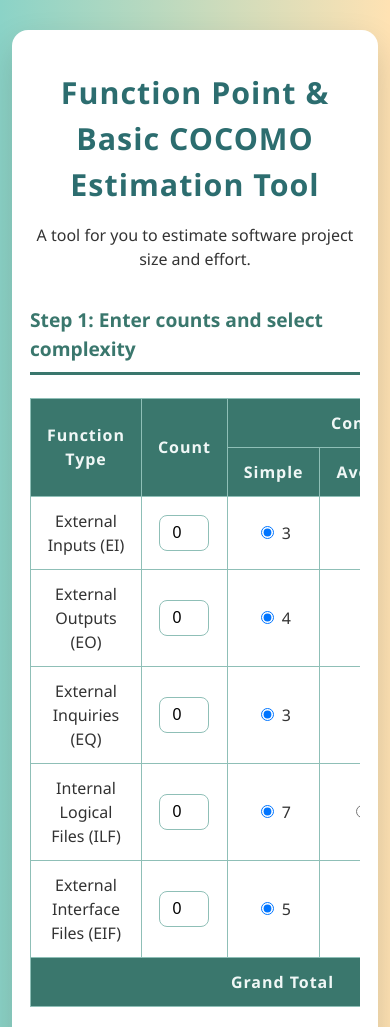
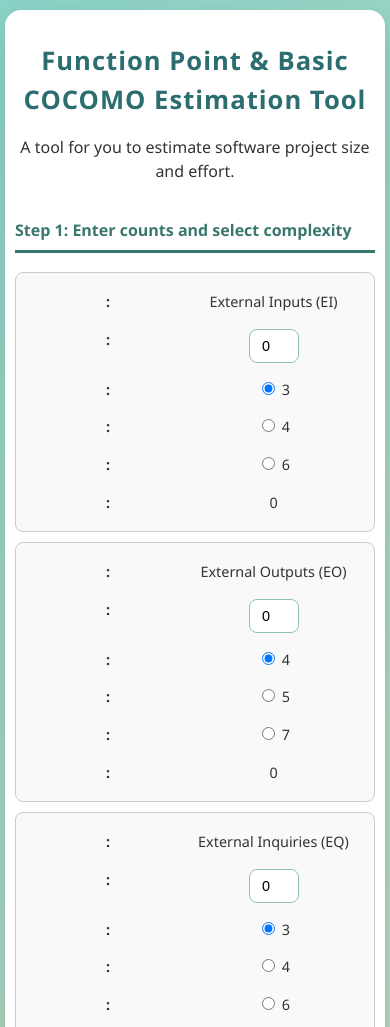
Before and after one commit to lesliefdo08/FP-Cocomo, a plain HTML site: page index.html in a window 390 px wide. Shown: the top 1027 px of the page. Drawn offline with Linux system fonts and the light colour scheme.

Commit message:
Refactor style.css for better layout and responsiveness
Updated CSS styles for improved responsiveness and design consistency.

```diff
--- a/style.css
+++ b/style.css
@@ -1,177 +1,175 @@
-* {
-  box-sizing: border-box;
-}
+* { box-sizing: border-box; }
+
 body {
   font-family: 'Segoe UI', Tahoma, Geneva, Verdana, sans-serif;
   margin: 0; padding: 0;
-  background: linear-gradient(to right, #8bd3c7, #ffe2b3);
-  color: #333;
-  line-height: 1.5;
+  background: linear-gradient(135deg, #8bd3c7, #ffe2b3);
+  color: #333; line-height: 1.5;
 }
+
 .container {
-  max-width: 900px;
-  margin: 40px auto;
-  background: white;
-  border-radius: 16px;
+  max-width: 900px; margin: 40px auto;
+  background: white; border-radius: 16px;
   padding: 30px 35px 45px;
-  box-shadow: 0 15px 35px rgba(0, 0, 0, 0.15);
-  transition: box-shadow 0.3s ease;
+  box-shadow: 0 15px 35px rgba(0,0,0,0.15);
+  transition: box-shadow 0.3s;
 }
-.container:hover {
-  box-shadow: 0 20px 50px rgba(0, 0, 0, 0.25);
+.container:hover { box-shadow: 0 20px 50px rgba(0,0,0,0.25); }
+
+header, footer { text-align: center; margin-bottom: 35px; }
+
+h1 {
+  color: #2c6d6f; margin-bottom: 0.3em;
+  font-size: 2.4rem; font-weight: 700; letter-spacing: 1px;
 }
-header, footer {
-  text-align: center;
-  margin-bottom: 35px;
+
+h2 {
+  color: #3a776d; margin-bottom: 1.2em;
+  border-bottom: 3px solid #3a776d; padding-bottom: 8px;
+  font-weight: 600; font-size: 1.4rem;
 }
-h1 {
-  color: #2c6d6f;
-  margin-bottom: 0.3em;
-  font-size: 2.4rem;
-  font-weight: 700;
-  letter-spacing: 1px;
+
+.table-container { width: 100%; overflow-x: auto; }
+.table-container::-webkit-scrollbar { height: 8px; }
+.table-container::-webkit-scrollbar-thumb { background: #3a776d; border-radius: 4px; }
+
+table {
+  width: 100%; border-collapse: collapse;
+  margin-bottom: 1.8em; font-size: 1rem;
 }
-h2 {
-  color: #3a776d;
-  margin-bottom: 1.2em;
-  border-bottom: 3px solid #3a776d;
-  padding-bottom: 8px;
-  font-weight: 600;
-  font-size: 1.4rem;
+
+th, td {
+  border: 1.5px solid #8fbfb7; padding: 12px 16px;
+  text-align: center; vertical-align: middle;
+  transition: background-color 0.3s;
 }
-table {
-  width: 100%;
-  border-collapse: collapse;
-  margin-bottom: 1.8em;
-  font-size: 1rem;
+
+th {
+  background: #3a776d; color: #f0f7f6;
+  letter-spacing: 0.06em; font-weight: 700;
 }
-th, td {
-  border: 1.5px solid #8fbfb7;
-  padding: 12px 16px;
-  text-align: center;
-  vertical-align: middle;
-  transition: background-color 0.3s ease;
-}
-th {
-  background-color: #3a776d;
-  color: #f0f7f6;
-  letter-spacing: 0.06em;
-  font-weight: 700;
-}
-tbody tr:hover td {
-  background-color: #daf1ec;
-}
+
+tbody tr:hover td { background: #daf1ec; }
+
 input[type=number] {
-  width: 65px;
-  padding: 8px 10px;
-  border-radius: 8px;
-  border: 1.8px solid #8fbfb7;
-  font-size: 1.1rem;
-  text-align: center;
-  transition: border-color 0.25s ease;
+  width: 65px; padding: 8px 10px;
+  border-radius: 8px; border: 1.8px solid #8fbfb7;
+  font-size: 1.1rem; text-align: center;
+  transition: border-color 0.25s;
 }
 input[type=number]:focus {
-  border-color: #308072;
-  outline: none;
-  box-shadow: 0 0 8px rgba(48, 128, 114, 0.6);
+  border-color: #308072; outline: none;
+  box-shadow: 0 0 8px rgba(48,128,114,0.6);
 }
+
 .gsc-container {
-  display: grid;
-  grid-template-columns: repeat(auto-fill, minmax(350px, 1fr));
-  gap: 18px;
-  margin-bottom: 25px;
-  font-weight: 600;
+  display: grid; grid-template-columns: repeat(auto-fill, minmax(350px, 1fr));
+  gap: 18px; margin-bottom: 25px; font-weight: 600;
 }
+
 .gsc-container div {
-  background: #d3f0e5;
-  border-radius: 12px;
-  padding: 15px 20px;
-  border: 2px solid #86bcb2;
+  background: #d3f0e5; border-radius: 12px;
+  padding: 15px 20px; border: 2px solid #86bcb2;
   box-shadow: inset 0 2px 6px #a0d3c6;
-  transition: background-color 0.3s ease;
+  transition: background-color 0.3s;
 }
-.gsc-container div:hover {
-  background-color: #b0e1d7;
-}
+.gsc-container div:hover { background: #b0e1d7; }
+
 select {
-  width: 100%;
-  max-width: 320px;
-  font-size: 1.15rem;
-  padding: 10px 14px;
-  border-radius: 12px;
-  border: 2px solid #8fbfb7;
-  outline: none;
-  margin-top: 10px;
-  box-shadow: 0 0 6px transparent;
-  transition: border-color 0.3s ease, box-shadow 0.3s ease;
-  cursor: pointer;
+  width: 100%; max-width: 320px; font-size: 1.15rem;
+  padding: 10px 14px; border-radius: 12px;
+  border: 2px solid #8fbfb7; outline: none;
+  margin-top: 10px; cursor: pointer;
+  transition: border-color 0.3s, box-shadow 0.3s;
 }
 select:focus {
   border-color: #308072;
-  box-shadow: 0 0 12px rgba(48, 128, 114, 0.7);
+  box-shadow: 0 0 12px rgba(48,128,114,0.7);
 }
+
 button {
-  font-weight: 700;
-  background-color: #2c6d6f;
-  color: white;
-  font-size: 1.4rem;
-  padding: 14px 44px;
-  border-radius: 14px;
-  border: none;
-  cursor: pointer;
-  margin-top: 18px;
-  letter-spacing: 0.04em;
-  box-shadow: 0 6px 18px rgba(44, 109, 111, 0.45);
-  transition: background-color 0.4s ease, box-shadow 0.4s ease;
+  font-weight: 700; background: #2c6d6f; color: white;
+  font-size: 1.4rem; padding: 14px 44px;
+  border-radius: 14px; border: none; cursor: pointer;
+  margin: 24px auto 0; display: block;
+  min-width: 250px; letter-spacing: 0.04em;
+  box-shadow: 0 6px 18px rgba(44,109,111,0.45);
+  transition: all 0.4s;
 }
 button:hover {
-  background-color: #19554f;
-  box-shadow: 0 9px 26px rgba(25, 85, 79, 0.7);
+  background: #19554f;
+  box-shadow: 0 9px 26px rgba(25,85,79,0.7);
+  transform: translateY(-2px);
 }
+button:active {
+  transform: translateY(0);
+  box-shadow: 0 4px 12px rgba(44,109,111,0.6);
+}
+
 .results {
-  background: #e5f5f1;
-  color: #064946;
-  font-family: 'Courier New', Courier, monospace;
-  padding: 26px 32px;
-  border-radius: 14px;
+  background: #e5f5f1; color: #064946;
+  font-family: 'Courier New', monospace;
+  padding: 26px 32px; border-radius: 14px;
   box-shadow: inset 0 0 26px #9fddd3;
-  white-space: pre-wrap;
-  margin-top: 38px;
+  white-space: pre-wrap; margin-top: 38px;
   font-size: 1.1rem;
 }
-@media (max-width: 700px) {
-  .container {
-    margin: 30px 12px;
-    padding: 20px 18px 30px;
-  }
-  h1 {
-    font-size: 1.9rem;
-  }
-  h2 {
-    font-size: 1.2rem;
-  }
-  input[type=number] {
-    width: 50px;
-    font-size: 1rem;
-  }
-  select {
-    max-width: 100%;
-  }
-  .gsc-container {
-    grid-template-columns: 1fr;
-  }
+
+.hidden { display: none; }
+
+.loc-per-fp {
+  margin-top: 10px; display: flex;
+  align-items: center; gap: 8px; flex-wrap: wrap;
+  font-size: 0.98em;
 }
 
-section form table {
-  width: 100%;
-  overflow-x: auto;
-  display: block;
+.loc-per-fp input[type=number] {
+  width: 80px; margin-left: 6px;
 }
 
-section form table::-webkit-scrollbar {
-  height: 8px;
+.loc-per-fp .hint {
+  font-weight: 400; font-size: 0.9rem; color: #466d65;
 }
-section form table::-webkit-scrollbar-thumb {
-  background-color: #3a776d;
-  border-radius: 4px;
+
+/* Responsive Design */
+@media (max-width: 900px) {
+  .container { margin: 20px 10px; padding: 25px 20px 35px; }
+  h1 { font-size: 2rem; }
+  table { font-size: 0.9rem; }
+  th, td { padding: 8px 12px; }
 }
+
+@media (max-width: 768px) {
+  .container { padding: 20px 15px 30px; }
+  h1 { font-size: 1.8rem; }
+  h2 { font-size: 1.1rem; }
+
+  table, thead, tbody, th, td, tr { display: block; }
+  thead tr { position: absolute; top: -9999px; left: -9999px; }
+  tr {
+    border: 1px solid #ccc; margin-bottom: 10px;
+    padding: 10px; border-radius: 8px; background: #f9f9f9;
+  }
+  td {
+    border: none; position: relative; padding-left: 50%;
+  }
+  td:before {
+    content: attr(data-label) ": ";
+    position: absolute; left: 6px; width: 45%;
+    padding-right: 10px; white-space: nowrap; font-weight: bold;
+  }
+
+  .gsc-container { grid-template-columns: 1fr; gap: 12px; }
+  .gsc-container div { padding: 12px 15px; }
+  input[type=number] { width: 60px; }
+  .loc-per-fp { flex-direction: column; align-items: flex-start; gap: 5px; }
+  button { width: 100%; min-width: auto; font-size: 1.2rem; padding: 12px 20px; }
+}
+
+@media (max-width: 480px) {
+  .container { margin: 10px 5px; padding: 15px 10px 25px; }
+  h1 { font-size: 1.6rem; }
+  h2 { font-size: 1rem; }
+  input[type=number] { width: 50px; font-size: 0.9rem; }
+  .results { padding: 15px 20px; font-size: 1rem; }
+}
```
